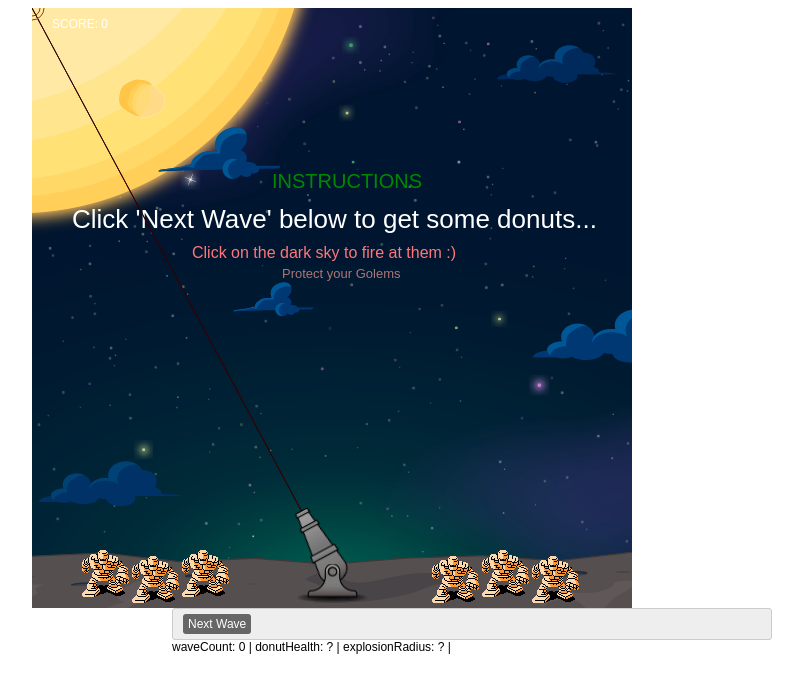
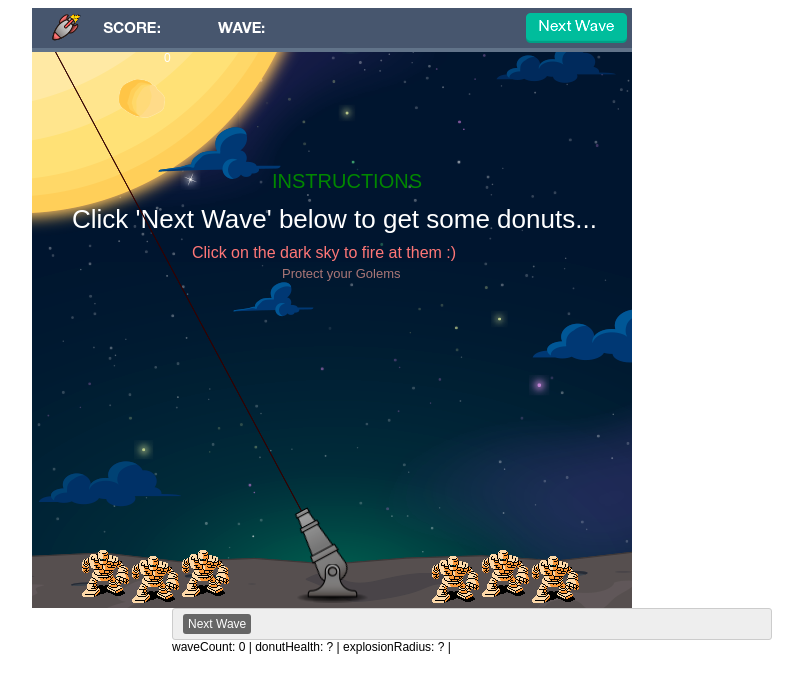
Before and after one commit to readonlychild/missile-cmd, a website: page game-fb.htm in a window 1280 px wide. Shown: the whole page, without its empty margins (163-966 px from the left). Drawn offline with nearby package versions, Linux system fonts and the light colour scheme; no server answers.

Commit message:
dashboard on top

```diff
--- a/game-fb.htm
+++ b/game-fb.htm
@@ -25,6 +25,10 @@
 
 		<canvas id="canvas-10" width="600" height="600" style="position:absolute;"></canvas>
 		<canvas id="canvas-20" width="600" height="600" style="position:absolute;"></canvas>
+
+		<div class="" id="bg-dashboard">
+			<span id="btn-nw" ></span>
+		</div>
 
 	</div>
 
@@ -176,7 +180,7 @@
 			player.shoot(ctx);
 		});
 
-		$("#action-nextWave").bind("click", function () {
+		$("#action-nextWave, #btn-nw").bind("click", function () {
 			_gamevars.waveCount++;
 			_gamevars.score += 200;
 			var missiles = 4 + Math.floor(_gamevars.waveCount / 9);
@@ -320,7 +324,7 @@
 		});
 
 		ctx.fillStyle = "#fff";
-		text(ctx, "SCORE: " + _gamevars.score, 20, 20);
+		text(ctx, "" + _gamevars.score, 132, 54);
 
 
 	}
--- a/style.css
+++ b/style.css
@@ -16,3 +16,7 @@ body { font-family:arial; font-size:9pt; }
 #bg-aurora    { background:url('resources/Aurora.png') no-repeat 50% bottom; }
 #bg-nubes     { background:url('resources/Nubes.png') no-repeat 50% bottom; }
 #bg-planeta   { background:url('resources/Planeta.png') no-repeat 50% bottom; }
+#bg-dashboard { background:url('resources/dash.png') no-repeat 50% 0; text-align:right; width:590px; height:34px; padding:5px; position:absolute; }
+
+#btn-nw { cursor:pointer; width:101px; height:31px; display:inline-block; background:url('resources/btn-nextWave.png') no-repeat; }
+#btn-nw:hover { background:url('resources/btn-nextWave-over.png') no-repeat; }
```
Also changed, not shown: resources/btn-nextWave-over.png (added), resources/btn-nextWave.png (added), resources/dash.png (added), resources/icon-16.png (added), resources/icon-75.png (added).
